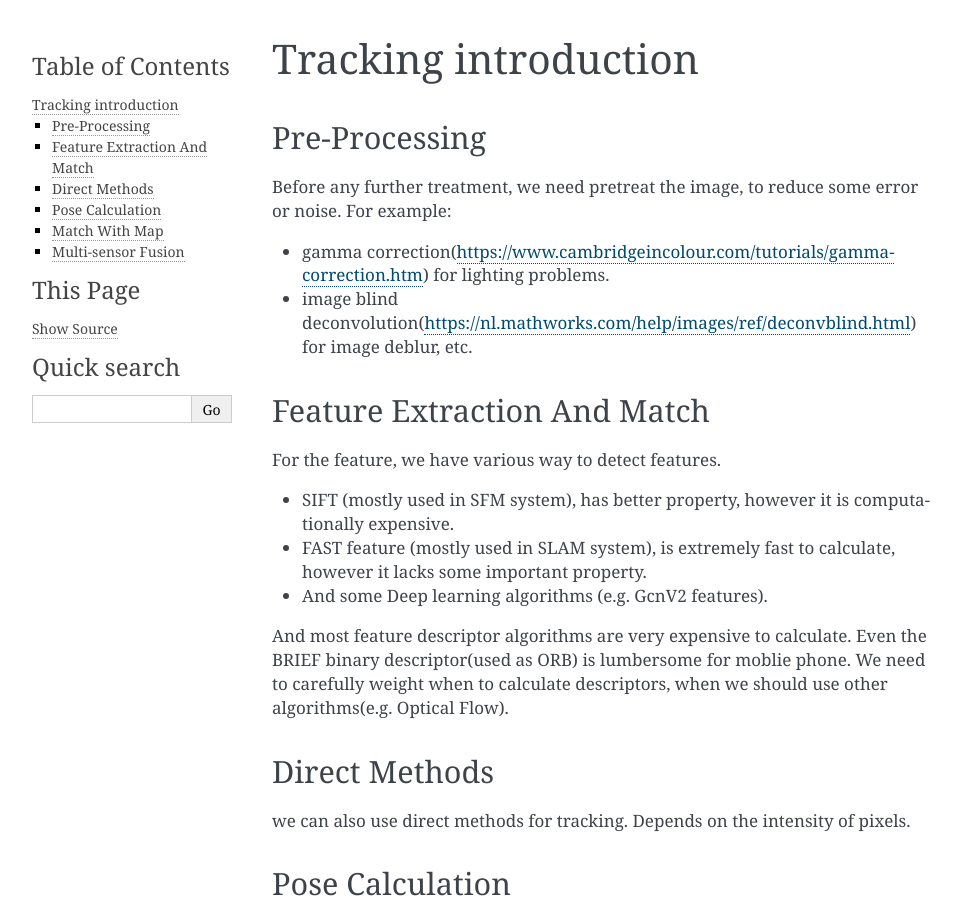
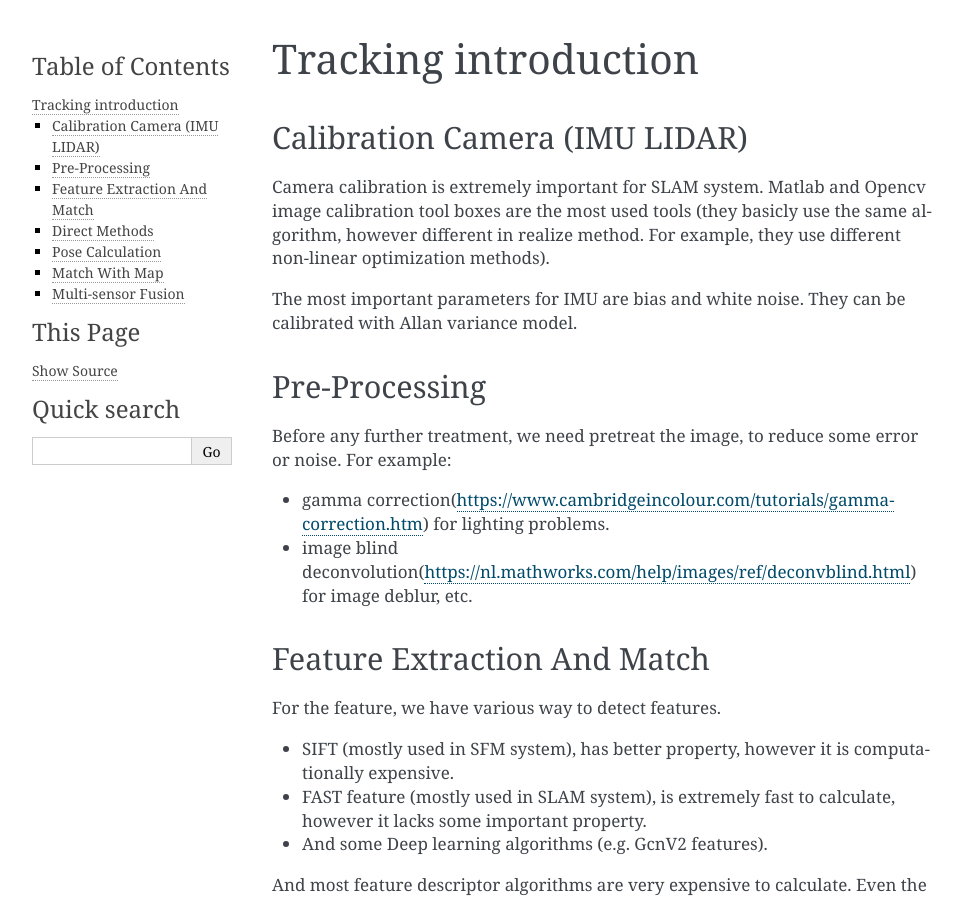
Before and after one commit to gggliuye/VIO, a Sphinx documentation site: the page built from docs/Tracking/TrackingIntroduction.rst, in a window 1280 px wide and 900 px high. Shown: the whole window, without its empty margins (148-1109 px from the left). Built offline with Sphinx 7.4.7, drawn with Linux system fonts in a browser that asks for light colours.

Commit message:
add Imu calibration

```diff
--- a/docs/Tracking/TrackingIntroduction.rst
+++ b/docs/Tracking/TrackingIntroduction.rst
@@ -1,7 +1,11 @@
 Tracking introduction
 ========================
 
+Calibration Camera (IMU LIDAR)
+---------------------------------
+Camera calibration is extremely important for SLAM system. Matlab and Opencv image calibration tool boxes are the most used tools (they basicly use the same algorithm,  however different in realize method. For example, they use different non-linear optimization methods).
 
+The most important parameters for IMU are bias and white noise. They can be calibrated with Allan variance model.
 
 
 Pre-Processing
@@ -58,3 +62,5 @@ Multi-sensor Fusion
 
 
 * GPS / Blue Tooth : They can difinitly give us some information. The problem is how to use it.
+
+* LIDAR: e.g.VLOAM
```
